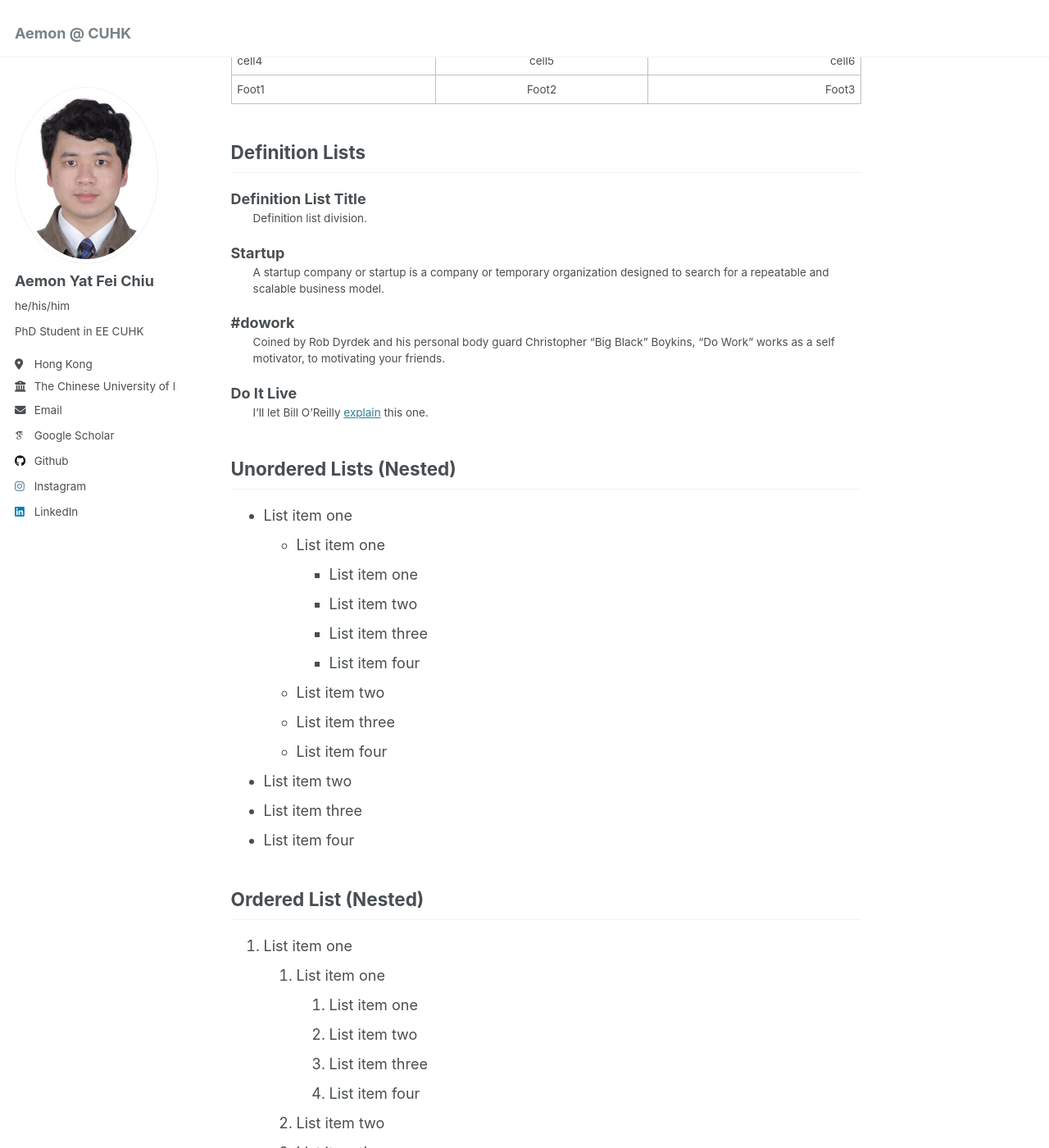
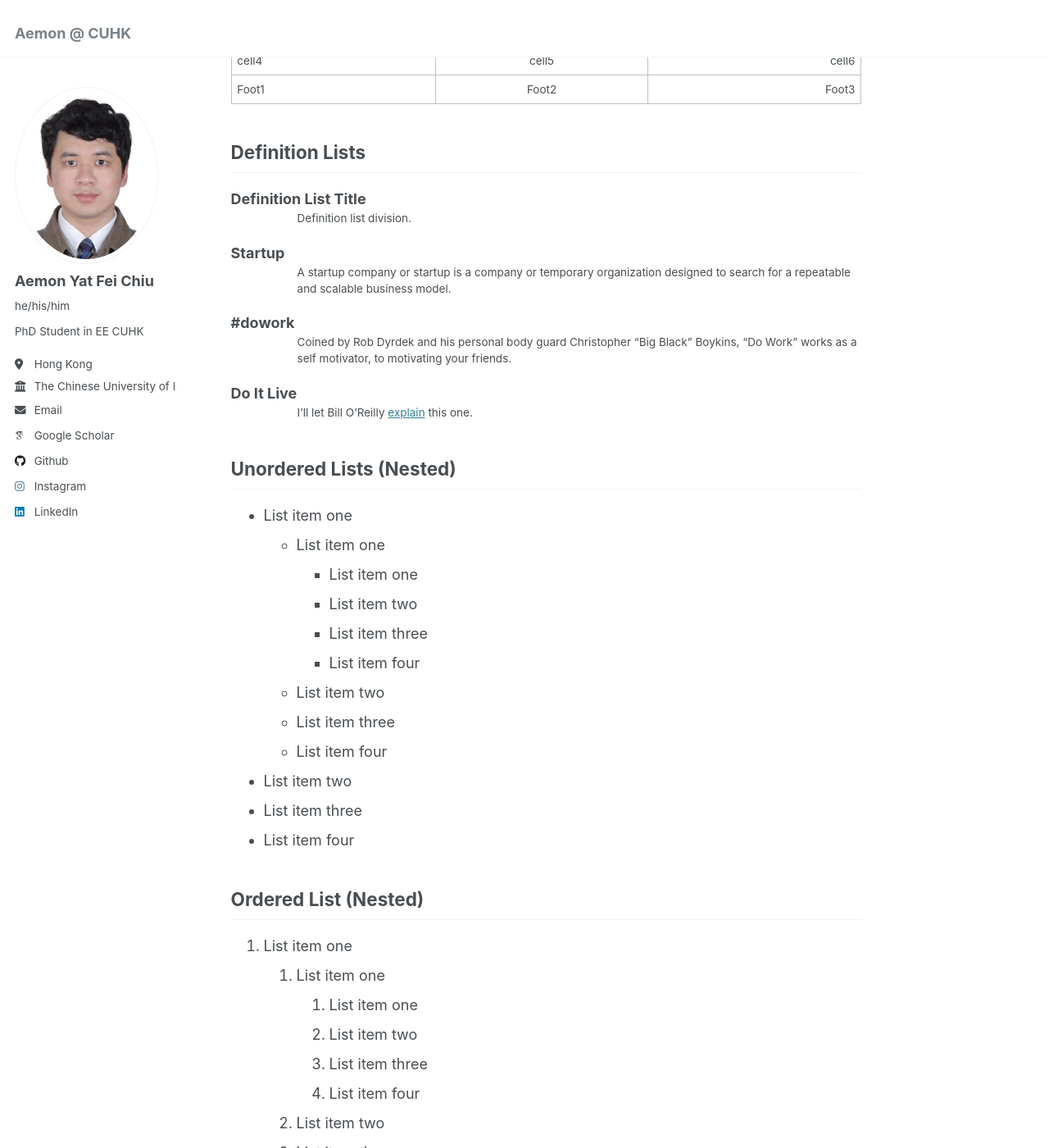
Before and after one commit to aemonyfchiu/aemonyfchiu.github.io, a Jekyll site: the page built from _pages/markdown.md, in a window 1280 px wide and 1400 px high, scrolled down 2858 px. Shown: the whole window at 82% size. Built offline with Jekyll 4.4.1, drawn with Linux system fonts in a browser that asks for light colours; emoji names are drawn with the system emoji font; some web fonts are replaced.

Commit message:
Update _page.scss

```diff
--- a/_sass/_page.scss
+++ b/_sass/_page.scss
@@ -91,7 +91,7 @@
   }
 
   dd {
-    margin-left: 2em;
+    margin-left: 6em;
     font-family: $sans-serif;
     font-size: $type-size-6;
   }
```
